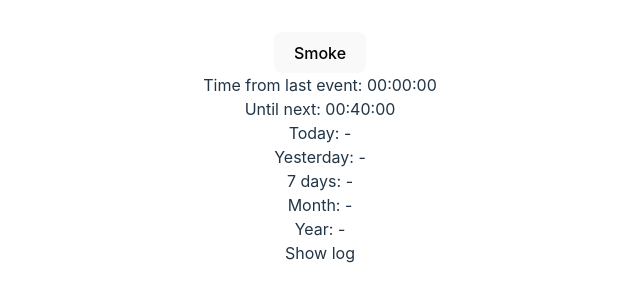
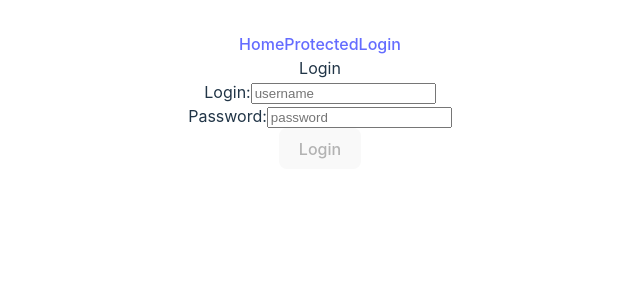
Before and after one commit to Codexmen/Vue-Tailwind-Firebase-Template, a Vue app: page /login in a window 1280 px wide. Shown: the top 302 px of the page, without its empty margins (320-960 px from the left). Built offline with nearby package versions, Linux system fonts and the light colour scheme; no server answers.

Commit message:
feat: add Firebase email/password login/logout

```diff
--- a/src/App.vue
+++ b/src/App.vue
@@ -1,20 +1,28 @@
 <script setup>
-// This starter template is using Vue 3 <script setup> SFCs
-// Check out https://vuejs.org/api/sfc-script-setup.html#script-setup
-import HelloWorld from './components/HelloWorld.vue'
-import AddEventButton from './components/AddEventButton.vue'
-import EventsList from './components/EventsList.vue'
-import LastEventDiff from './components/LastEventDiff.vue'
-import CountDownTimer from './components/CountDownTimer.vue'
-import Summary from './components/Summary.vue'
+import useUser from './useUser';
+import {useAuth}  from '/src/useAuth';
+import { useRouter } from 'vue-router'
+
+const {isLoggedIn} = useUser();
+const {logout} = useAuth();
+
+// TODO: move it in component Header
+const router = useRouter();
+const logOutAndRedirect = async () => {
+    await logout();
+    router.push('/');
+}
 </script>
 
 <template>
-  <div>
-    <AddEventButton />
-      <LastEventDiff />
-      <CountDownTimer />
-      <Summary />
-      <EventsList />
-  </div>
+    <div>
+        <router-link to="/">Home</router-link>
+        <router-link to="/protected">Protected</router-link>
+        <router-link v-if="!isLoggedIn" to="/login">Login</router-link>
+        <a href="#" @click="logOutAndRedirect" v-if="isLoggedIn">Logout</a>
+    </div>
+    <div>
+        <router-view />
+    </div>
+
 </template>
--- /dev/null
+++ b/src/pages/Home.vue
@@ -0,0 +1,7 @@
+<script setup>
+
+</script>
+
+<template>
+    Home
+</template>
--- /dev/null
+++ b/src/pages/Login.vue
@@ -0,0 +1,40 @@
+<script setup>
+import {ref, computed} from 'vue';
+import { useRouter } from 'vue-router'
+
+import {useAuth}  from '/src/useAuth';
+
+const router = useRouter();
+const {login, errorMessage} = useAuth();
+
+const loginField = ref('');
+const password = ref('');
+const isSubmitDisabled = computed(() => {
+    return !loginField.value || !password.value
+})
+
+async function submit() {
+    const isLoggedIn = await login(loginField.value, password.value);
+    if (isLoggedIn) {
+        router.push('/protected');
+    }
+}
+</script>
+
+<template>
+    Login
+    <div>
+        <div v-if="errorMessage">{{ errorMessage }}</div>
+        <div>
+            <label>Login:</label>
+            <input v-model="loginField" placeholder="username">
+        </div>
+        <div>
+            <label>Password:</label>
+            <input type="password" v-model="password" placeholder="password">
+        </div>
+        <div>
+            <button :disabled="isSubmitDisabled" @click="submit">Login</button>
+        </div>
+    </div>
+</template>
--- /dev/null
+++ b/src/pages/ProtectedRoute.vue
@@ -0,0 +1,7 @@
+<script setup>
+
+</script>
+
+<template>
+    ProtectedRoute
+</template>
--- /dev/null
+++ b/src/router/index.js
@@ -0,0 +1,42 @@
+import { createRouter, createWebHistory } from "vue-router";
+import LoginPage from '/src/pages/Login.vue';
+import HomePage from '/src/pages/Home.vue';
+import ProtectedPage from '/src/pages/ProtectedRoute.vue';
+import {isUserLoggedInPromise} from "../useUser";
+
+const router = createRouter({
+  history: createWebHistory(import.meta.env.BASE_URL),
+  routes: [
+    {
+      path: "/",
+      name: "home",
+      component: HomePage,
+    },
+    {
+      path: "/login",
+      name: "login",
+      component: LoginPage,
+    },
+    {
+      path: "/protected",
+      name: "protected",
+      component: ProtectedPage,
+      meta: {
+        requiresAuth: true
+      }
+    },
+  ],
+});
+
+
+router.beforeEach(async (to, from,next)=> {
+  const requiresAuth = to.matched.some(record => record.meta.requiresAuth);
+  const isLoggedIn = await isUserLoggedInPromise();
+
+  if (requiresAuth && !isLoggedIn) {
+    next('/')
+  } else {
+    next();
+  }
+})
+export default router;
--- /dev/null
+++ b/src/useAuth.js
@@ -0,0 +1,61 @@
+import { initializeApp } from "firebase/app";
+import {getAuth, connectAuthEmulator, signInWithEmailAndPassword, signOut} from 'firebase/auth';
+import {ref} from 'vue';
+
+// TODO: move to init file and set as env vars
+const firebaseConfig = {
+    apiKey: "AIzaSyDqJ8SAJQxmMeANiWEI1tfuNILtZFVRoUk",
+    authDomain: "abstract-ring-262510.firebaseapp.com",
+    projectId: "abstract-ring-262510",
+    storageBucket: "abstract-ring-262510.appspot.com",
+    messagingSenderId: "116442611422",
+    appId: "1:116442611422:web:b54def3ffbd30c7dfbcc4f",
+    measurementId: "G-0CLJYHJ8HW"
+};
+
+
+// Initialize Firebase
+const app = initializeApp(firebaseConfig);
+const auth = getAuth(app);
+
+
+function mapErrorsToMessage(errorCode) {
+    switch (errorCode) {
+        case 'auth/invalid-email':
+        case 'auth/user-not-found':
+        case 'auth/wrong-password':
+            return 'Email or password is wrong';
+        case 'auth/user-disabled':
+            return 'user blocked';
+        default:
+            return 'Something went wrong';
+    }
+}
+
+// TODO: remove for prod
+connectAuthEmulator(auth, "http://localhost:9099");
+
+function useAuth() {
+    const errorMessage = ref('');
+    const errorCode = ref('');
+    const login = (email, password) => {
+        errorMessage.value = ''
+        errorCode.value = ''
+        return signInWithEmailAndPassword(auth, email, password)
+            .then(()=> {
+                return true;
+            })
+            .catch((error) => {
+                errorMessage.value = mapErrorsToMessage(error.code)
+            });
+    }
+    const logout = () => {
+        signOut(auth).then(() => {
+            // Sign-out successful.
+        }).catch((error) => {
+            // An error happened.
+        });
+    }
+    return {login, logout, errorMessage, errorCode}
+}
+export {auth, app, useAuth}
--- /dev/null
+++ b/src/useUser.js
@@ -0,0 +1,25 @@
+import {ref} from 'vue';
+import {auth} from './useAuth';
+
+const userData = ref({});
+const isLoggedIn = ref(false);
+
+auth.onAuthStateChanged((user) => {
+    console.log('onchange', user)
+    userData.value = user;
+    isLoggedIn.value = !!user
+})
+
+// Source: https://dev.to/gautemeekolsen/vue-guard-routes-with-firebase-authentication-f4l
+export const isUserLoggedInPromise = () => {
+    return new Promise((resolve, reject) => {
+        const unsubscribe = auth.onAuthStateChanged(user => {
+            unsubscribe();
+            resolve(!!user);
+        }, reject);
+    })
+};
+
+export default function useUser() {
+    return {userData, isLoggedIn}
+}
```
Also changed, not shown: package.json (+5 -2 lines), src/main.js (+7 -21 lines), src/pages/Counter.vue (added, +17 -0 lines), 2 other files (tests, documents, lock files or other folders).
